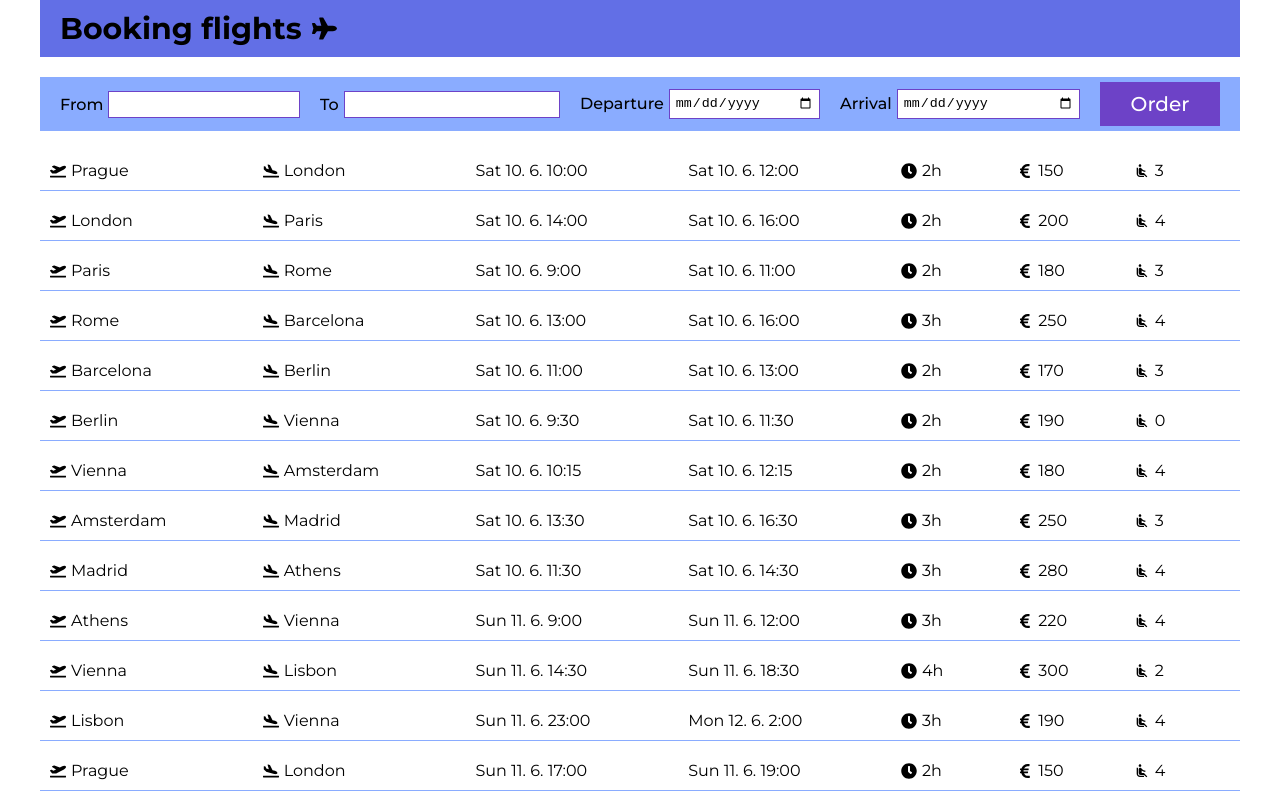
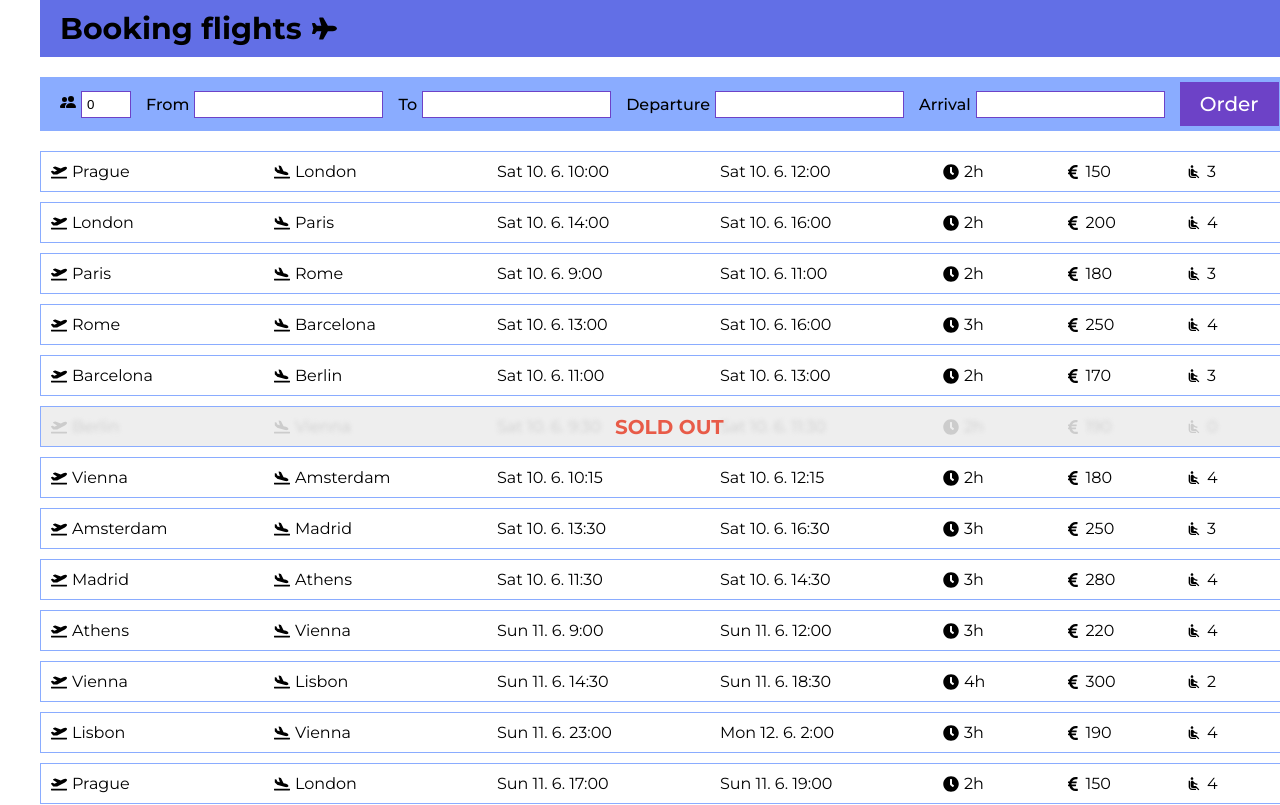
Before and after one commit to KarelSmola/booking-flights, a React (Create React App) app: page / in a window 1280 px wide. Shown: the top 805 px of the page. Built offline with nearby package versions, Linux system fonts and the light colour scheme.

Commit message:
Input field for tickets added. Some small changes in Flights component.

```diff
--- a/src/components/Flights/Flights.js
+++ b/src/components/Flights/Flights.js
@@ -1,18 +1,19 @@
 import React from "react";
-import { useSelector } from "react-redux";
+import { useSelector, useDispatch } from "react-redux";
+import { bookingFlightsActions } from "../../store";
 
 import { DeparturePlane, ArrivalPlane, Clock, Euro, Seat } from "../UI/Icons";
 
 const Flights = () => {
+  const dispatch = useDispatch()
   const flights = useSelector((state) => state.flights);
   const bookingData = useSelector((state) => state.bookingData);
 
-  const freeSeatsAmount = flights.map((seatsAll) => {
-    const seats = seatsAll.seats;
-    const seatsOverview = seats.map((freeSeat) => freeSeat.available);
-    const freeSeats = seatsOverview.filter((seat) => seat).length;
-    return freeSeats;
-  });
+
+  const fillBookingForm = (flight) => {
+    dispatch(bookingFlightsActions.fillBookingData(flight))
+    console.log(flight);
+  };
 
   return (
     <div className="flights">
@@ -31,12 +32,22 @@ const Flights = () => {
             return (
               itemFlight.startsWith(searchFlight) &&
               toFlight.startsWith(searchToFlight) &&
-              departureFlight.startsWith(searchDepartureFlight) &&
-              arrivalFlight.startsWith(searchArrivalFlight)
+              departureFlight.includes(searchDepartureFlight) &&
+              arrivalFlight.includes(searchArrivalFlight)
             );
           })
-          .map((flight, index) => (
-            <li className="flights__flight-wrap" key={flight.id}>
+          .map((flight) => (
+            <li
+              className={
+                flight.amountAvailableSeats === 0
+                  ? "flights__flight-wrap flights__flight-wrap--sold-out"
+                  : "flights__flight-wrap"
+              }
+              key={flight.id}
+              onClick={() => {
+                fillBookingForm(flight);
+              }}
+            >
               <div className="flights__flight-item-wrap">
                 <DeparturePlane />
                 <p className="flights__flight-from">{flight.from}</p>
@@ -57,7 +68,7 @@ const Flights = () => {
               </div>
               <div className="flights__flight-item-wrap">
                 <Seat />
-                <p>{freeSeatsAmount[index]}</p>
+                <p>{flight.amountAvailableSeats}</p>
               </div>
             </li>
           ))}
--- a/src/components/Flights/_flights.scss
+++ b/src/components/Flights/_flights.scss
@@ -10,7 +10,27 @@
     align-items: center;
     gap: 2rem;
     padding: 1rem;
-    border-bottom: 1px solid $third-color;
+    border: 1px solid $third-color;
+
+    &--sold-out {
+      color: #ccc;
+      background-color: rgba($color: #aaa, $alpha: 0.2);
+      position: relative;
+
+      &::after {
+        content: "SOLD OUT";
+        position: absolute;
+        left: 50%;
+        transform: translateX(-50%);
+        color: $fourth-color;
+        font-size: $font-size-title-3;
+        font-weight: $font-weight-heavy;
+      }
+
+      & p {
+        filter: blur(2px);
+      }
+    }
   }
 
   &__flight-item-wrap {
--- a/src/components/FlightsForm/FlightsForm.js
+++ b/src/components/FlightsForm/FlightsForm.js
@@ -2,9 +2,17 @@ import React, { useReducer } from "react";
 import { useDispatch } from "react-redux";
 import { bookingFlightsActions } from "../../store";
 
+import { People } from "../UI/Icons";
+
 const initialState = {
-  inputValues: { from: "", to: "", departure: "", arrival: "" },
-  touched: { from: false, to: false, departure: false, arrival: false },
+  inputValues: { from: "", to: "", departure: "", arrival: "", tickets: 0 },
+  touched: {
+    from: false,
+    to: false,
+    departure: false,
+    arrival: false,
+    tickets: false,
+  },
 };
 
 const formReducer = (state, action) => {
@@ -28,6 +36,7 @@ const formReducer = (state, action) => {
         to: true,
         departure: true,
         arrival: true,
+        tickets: true,
       },
     };
   }
@@ -59,6 +68,10 @@ const FlightsForm = () => {
   const validClass = "flights-form__input";
   const valuesState = state.inputValues;
 
+  const validTickets = valuesState.tickets > 0;
+  const invalidTickets = !validTickets && state.touched.tickets;
+  const ticketsClasses = invalidTickets ? invalidClasses : validClass;
+
   const validFrom = valuesState.from.trim() !== "";
   const invalidFrom = !validFrom && state.touched.from;
   const fromClasses = invalidFrom ? invalidClasses : validClass;
@@ -89,6 +102,7 @@ const FlightsForm = () => {
       to: state.inputValues.to,
       departure: state.inputValues.departure,
       arrival: state.inputValues.arrival,
+      tickets: state.inputValues.tickets,
     };
 
     dispatch(bookingFlightsActions.order(orderData));
@@ -99,6 +113,20 @@ const FlightsForm = () => {
   return (
     <div className="flights-form">
       <form className="flights-form__form" onSubmit={submitHandler}>
+        <div className="flights-form__label-wrap">
+          <label className="flights-form__label" htmlFor="tickets-input">
+            <People />
+          </label>
+          <input
+            className={ticketsClasses}
+            type="number"
+            id="tickets-input"
+            name="tickets"
+            value={state.inputValues.tickets}
+            onChange={inputChangeHandler}
+            onBlur={inputBlurHandler}
+          />
+        </div>
         <div className="flights-form__label-wrap">
           <label className="flights-form__label" htmlFor="from-input">
             From
@@ -133,7 +161,7 @@ const FlightsForm = () => {
           </label>
           <input
             className={departureClasses}
-            type="date"
+            type="text"
             id="departure"
             name="departure"
             value={state.inputValues.departure}
@@ -147,7 +175,7 @@ const FlightsForm = () => {
           </label>
           <input
             className={arrivalClasses}
-            type="date"
+            type="text"
             id="arrival"
             name="arrival"
             value={state.inputValues.arrival}
--- a/src/components/FlightsForm/_flights-form.scss
+++ b/src/components/FlightsForm/_flights-form.scss
@@ -1,10 +1,9 @@
 .flights-form {
   &__form {
     display: grid;
-    // grid-template-columns: repeat(5, auto);
-    grid-template-columns: repeat(4, 1fr) 0.5fr;
+    grid-template-columns: 0.5fr repeat(4, 1fr) 0.5fr;
     align-items: center;
-    gap: 2rem;
+    gap: 1.5rem;
     background-color: $third-color;
     padding: 0.5rem 2rem;
   }
@@ -14,6 +13,10 @@
     grid-template-columns: auto 1fr;
     align-items: center;
     gap: 0.5rem;
+
+    &:first-child input {
+      width: 5rem;
+    }
   }
 
   &__label {
--- a/src/components/UI/Icons.js
+++ b/src/components/UI/Icons.js
@@ -4,7 +4,10 @@ import {
   FaPlaneArrival,
   FaClock,
   FaEuroSign,
+  FaBandcamp,
 } from "react-icons/fa";
+
+import { BsFillPeopleFill } from "react-icons/bs";
 
 import { MdAirlineSeatReclineNormal } from "react-icons/md";
 
@@ -31,3 +34,7 @@ export const Euro = (props) => {
 export const Seat = (props) => {
   return <MdAirlineSeatReclineNormal className={props.className} />;
 };
+
+export const People = (props) => {
+  return <BsFillPeopleFill className={props.className} />;
+};
--- a/src/store/index.js
+++ b/src/store/index.js
@@ -24,14 +24,21 @@ const transformedData = data.map((flight) => {
       : arrival.getMinutes()
   }`;
 
+  const seats = flight.seats;
+  const seatsOverview = seats.map((freeSeat) => freeSeat.available);
+  const freeSeats = seatsOverview.filter((seat) => seat).length;
+
   let transformedFlight = {
     ...flight,
     departure: departureDate,
     arrival: arrivalDate,
+    amountAvailableSeats: freeSeats,
   };
 
   return transformedFlight;
 });
+
+console.log(transformedData);
 
 const bookingFlights = createSlice({
   name: "booking-flights",
@@ -63,6 +70,10 @@ const bookingFlights = createSlice({
     onChange(state, action) {
       state.bookingData = { ...state.bookingData, ...action.payload };
     },
+    fillBookingData(state, action) {
+      console.log(action.payload);
+      state.bookingData.from = action.payload.from;
+    },
   },
 });
 
```
